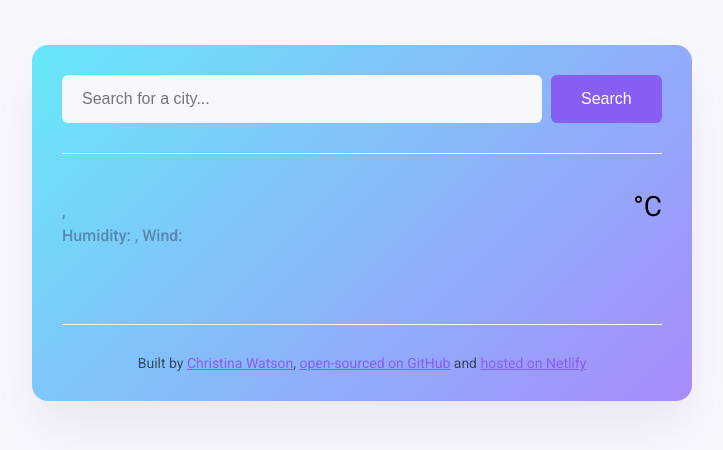
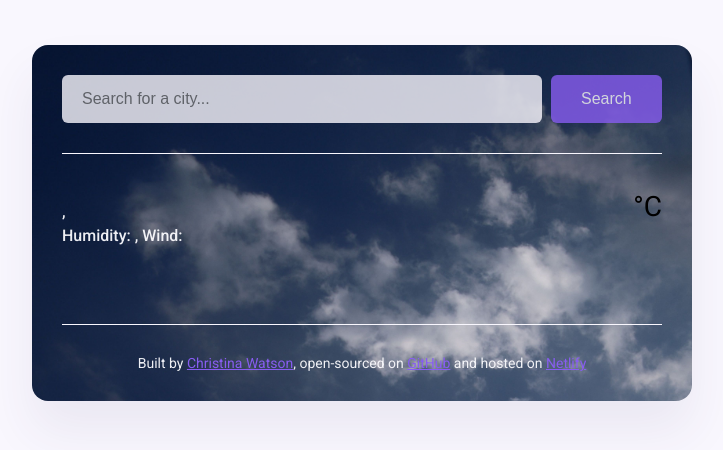
Before and after one commit to depenhac-crypto/weather-project, a plain HTML site: page index.html in a window 1280 px wide. Shown: the whole page, without its empty margins (278-1001 px from the left). Drawn offline with nearby package versions, Linux system fonts and the light colour scheme; no server answers.

Commit message:
Update weather app visuals
Co-authored-by: Copilot <223556219+Copilot@users.noreply.github.com>

```diff
--- a/index.html
+++ b/index.html
@@ -51,15 +51,15 @@
         Built by
         <a href="https://github.com/depenhac-crypto/" target="_blank"
           >Christina Watson</a
-        >,
+        >, open-sourced on
         <a
           href="https://github.com/depenhac-crypto/weather-project"
           target="_blank"
-          >open-sourced on GitHub</a
+          >GitHub</a
         >
-        and
+        and hosted on
         <a href="https://weather-app-cdp.netlify.app/" target="_blank"
-          >hosted on Netlify</a
+          >Netlify</a
         >
       </footer>
     </div>
--- a/src/style.css
+++ b/src/style.css
@@ -6,7 +6,8 @@ a {
   color: #885df1;
 }
 .weather-app {
-  background: linear-gradient(135deg, #67e8f9 0%, #a78bfa 100%);
+  background-image: url(../images/blue-clouds.jpg);
+  background-size: cover;
   max-width: 600px;
   margin: 45px auto;
   padding: 30px;
@@ -25,6 +26,7 @@ header {
   width: 80%;
   padding: 15px 20px;
   font-size: 16px;
+  opacity: 0.8;
 }
 .search-form-button {
   background: #885df1;
@@ -34,6 +36,7 @@ header {
   color: #fff;
   font-size: 16px;
   margin-left: 5px;
+  opacity: 0.8;
 }
 main {
   padding: 30px 0;
@@ -48,13 +51,13 @@ main {
   line-height: 48px;
 }
 .weather-app-details {
-  color: rgba(39, 33, 66, 0.4);
+  color: rgba(251, 251, 254, 0.947);
   font-size: 16px;
   line-height: 24px;
   font-weight: 500;
 }
 .weather-app-details strong {
-  color: #f65282;
+  color: #885df1;
 }
 .weather-app-temperature-container {
   display: flex;
@@ -79,7 +82,7 @@ main {
 }
 .weather-forecast-date {
   text-align: center;
-  color: rgba(39, 33, 66, 0.4);
+  color: rgba(251, 251, 254, 0.947);
   font-size: 16px;
   line-height: 20px;
   margin-bottom: 10px;
@@ -92,7 +95,7 @@ main {
 }
 .weather-forecast-temperatures {
   text-align: center;
-  color: #f65282;
+  color: #885df1;
   margin-top: 10px;
   display: flex;
   justify-content: center;
@@ -103,7 +106,7 @@ main {
 footer {
   text-align: center;
   padding: 30px 0 0 0;
-  color: rgba(0, 0, 0, 0.6);
+  color: rgba(251, 251, 254, 0.947);
   border-top: 1px solid #f9f7fe;
   font-size: 14px;
 }
```
Also changed, not shown: images/blue-clouds.jpg (added), images/peach-clouds.jpg (added), images/sunset-forest.jpg (added), images/teal-cloud.jpg (added), 2 other files.
